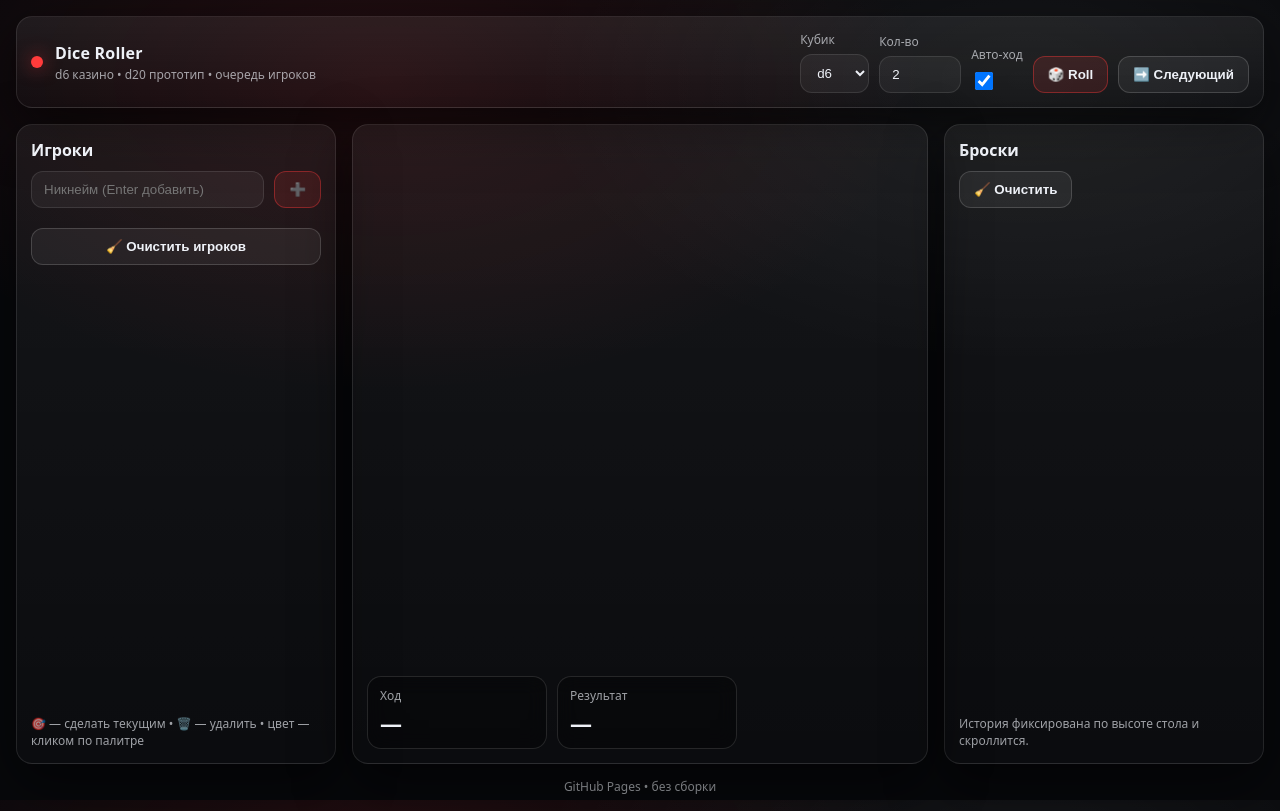
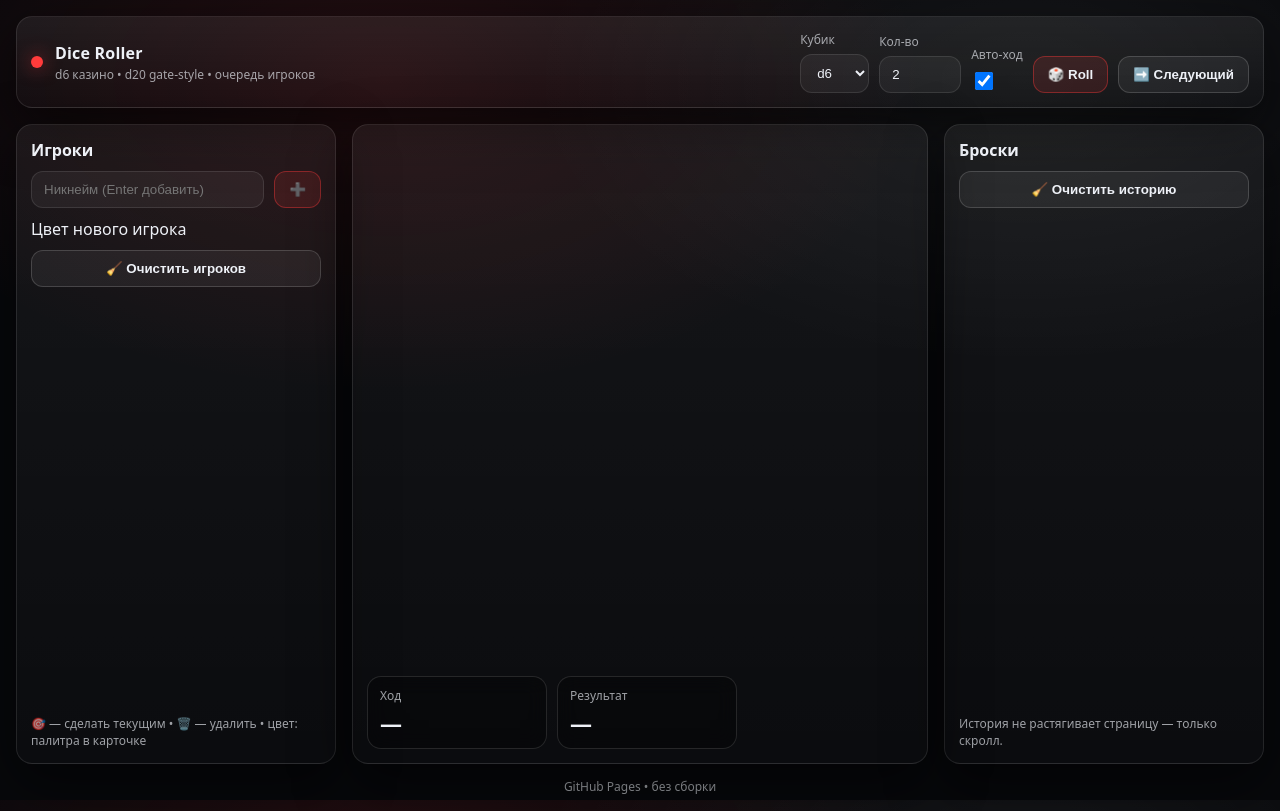
Before and after one commit to Scorncrew/dice-roller, a plain HTML site: page index.html in a window 1280 px wide. Drawn offline with Linux system fonts and the light colour scheme.

Commit message:
Update index.html

```diff
--- a/index.html
+++ b/index.html
@@ -13,7 +13,7 @@
         <div class="dot"></div>
         <div>
           <div class="title">Dice Roller</div>
-          <div class="subtitle">d6 казино • d20 прототип • очередь игроков</div>
+          <div class="subtitle">d6 казино • d20 gate-style • очередь игроков</div>
         </div>
       </div>
 
@@ -42,7 +42,7 @@
     </header>
 
     <main class="main">
-      <!-- LEFT -->
+      <!-- LEFT: PLAYERS -->
       <aside class="panel">
         <div class="panel-title">Игроки</div>
 
@@ -51,7 +51,8 @@
           <button id="addNick" class="btn">➕</button>
         </div>
 
-        <div class="palette" id="addPalette" title="Выбери цвет для нового игрока"></div>
+        <div class="subcap">Цвет нового игрока</div>
+        <div id="addPalette" class="palette" aria-label="Палитра цвета игрока"></div>
 
         <div class="row small">
           <button id="clearPlayers" class="btn ghost w100">🧹 Очистить игроков</button>
@@ -60,11 +61,11 @@
         <div id="players" class="players-list"></div>
 
         <div class="hint">
-          🎯 — сделать текущим • 🗑️ — удалить • цвет — кликом по палитре
+          🎯 — сделать текущим • 🗑️ — удалить • цвет: палитра в карточке
         </div>
       </aside>
 
-      <!-- CENTER -->
+      <!-- CENTER: TABLE -->
       <section class="stage">
         <div id="dice3d" class="viewport"></div>
 
@@ -81,18 +82,18 @@
         </div>
       </section>
 
-      <!-- RIGHT -->
+      <!-- RIGHT: HISTORY -->
       <aside class="panel">
         <div class="panel-title">Броски</div>
 
-        <div class="rolls-toolbar">
-          <button id="clearHistory" class="btn ghost">🧹 Очистить</button>
+        <div class="row small">
+          <button id="clearHistory" class="btn ghost w100">🧹 Очистить историю</button>
         </div>
 
         <div id="history" class="history"></div>
 
         <div class="hint">
-          История фиксирована по высоте стола и скроллится.
+          История не растягивает страницу — только скролл.
         </div>
       </aside>
     </main>
```
